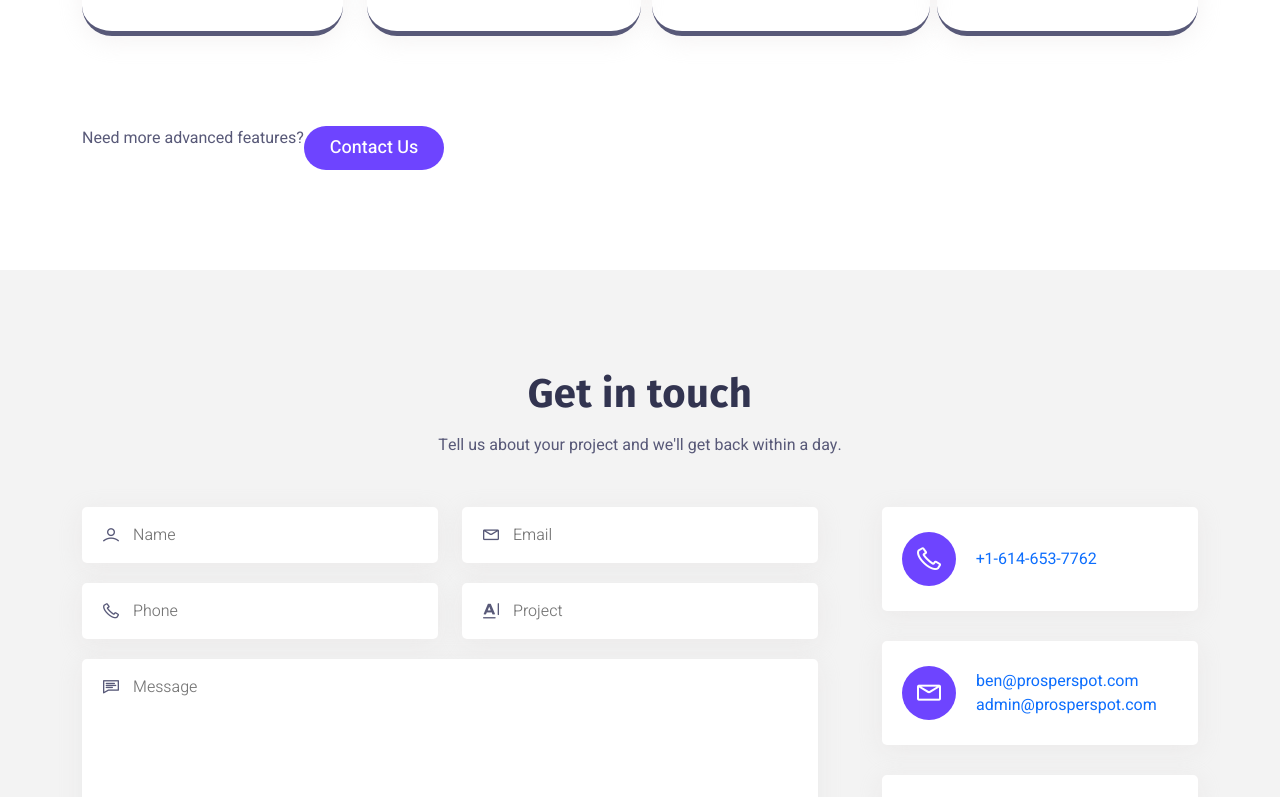
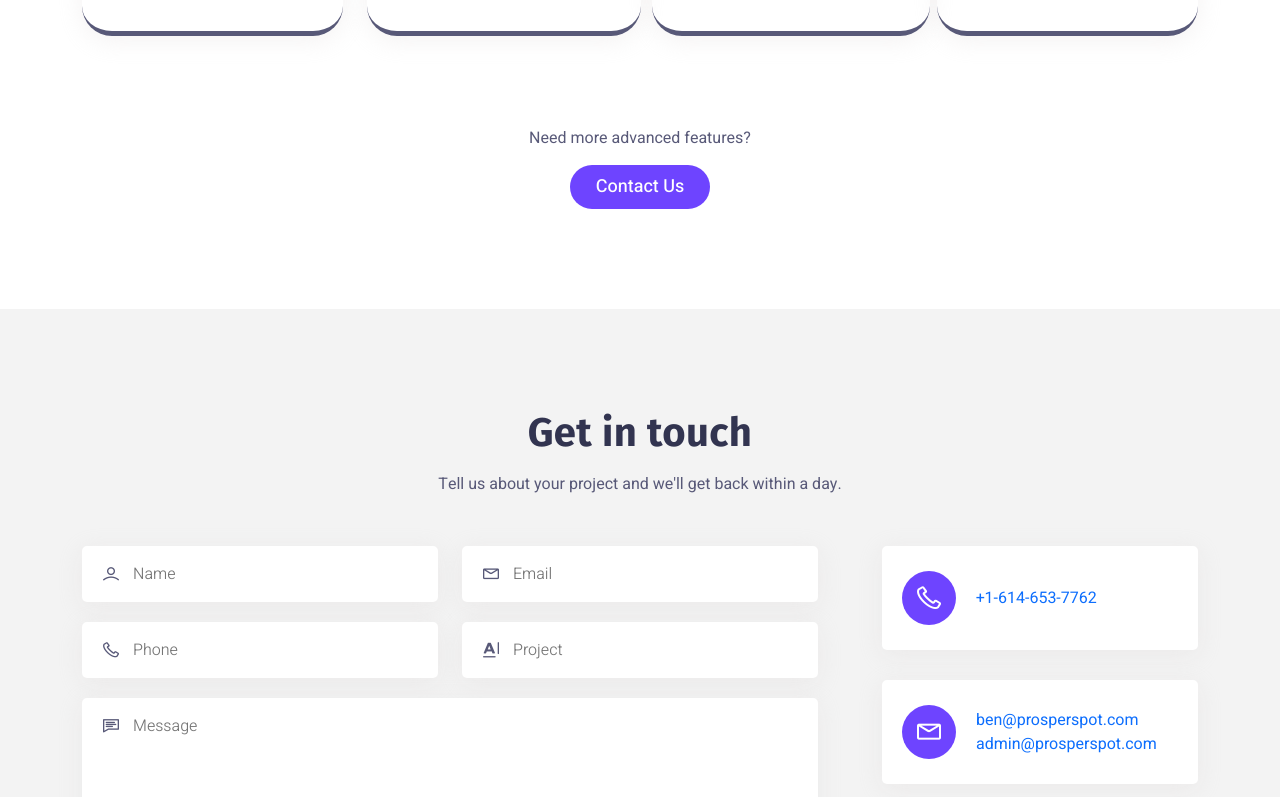
Before and after one commit to Detin-tech/Site_1, a plain HTML site: page index.html in a window 1280 px wide. Shown: the part 3820-4617 px from the top of the page. Drawn offline with Linux system fonts and the light colour scheme.

Commit message:
Center CTA text and button

```diff
--- a/index.html
+++ b/index.html
@@ -327,7 +327,7 @@
           </div>
         </div>
         <div class="row">
-          <div class="col-12 text-center mt-40">
+          <div class="col-12 mt-40 d-flex flex-column align-items-center text-center">
             <p class="mb-15">Need more advanced features?</p>
             <a href="#contact" class="button radius-30">Contact Us</a>
           </div>
```
